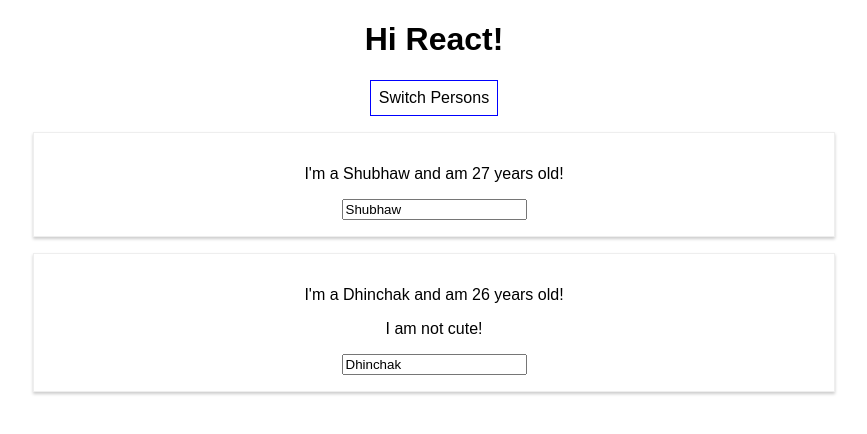
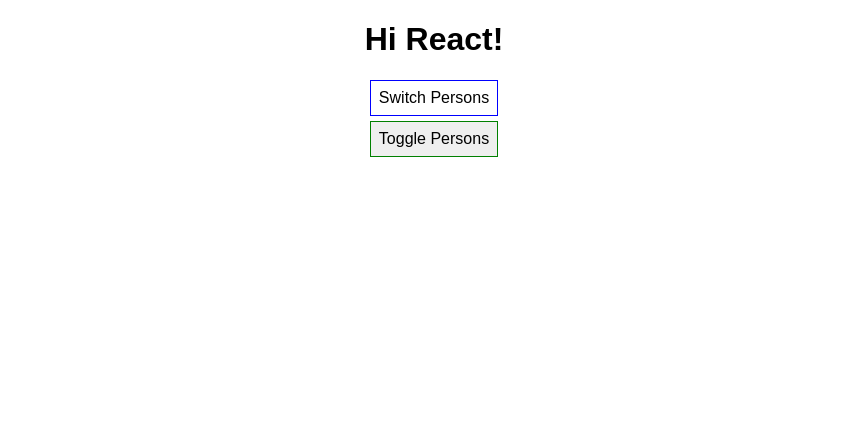
Before and after one commit to shubhaw/react-complete-guide, a React (Create React App) app: page / in a window 1280 px wide. Shown: the top 434 px of the page, without its empty margins (206-1073 px from the left). Built offline with nearby package versions, Linux system fonts and the light colour scheme.

Commit message:
lecture 52

```diff
--- a/src/App.css
+++ b/src/App.css
@@ -1,3 +1,11 @@
 .App {
   text-align: center;
 }
+
+.ToggleButton {
+  font: inherit;
+  border: 1px solid green;
+  cursor: pointer;
+  padding: 8px;
+  margin: 5px auto;
+}
--- a/src/App.js
+++ b/src/App.js
@@ -7,7 +7,8 @@
     persons: [
       { name: 'Shubhaw', age: '27' },
       { name: 'Dhinchak', age: '26' }
-    ]
+    ],
+    showPersons: false
   };
 
   switchPersonHandler = (newName1, newName2) => {
@@ -28,6 +29,14 @@
     });
   }
 
+  togglePersonsHandler = () => {
+    const doesShow = this.state.showPersons;
+    this.setState({
+      showPersons: !doesShow
+    })
+  }
+
+
   render() {
 
     const buttonStyle = {
@@ -45,6 +54,11 @@
           onClick={() => this.switchPersonHandler('Dhinchak!', 'Shubhaw!')}>
             Switch Persons
         </button>
+        <br />
+        <button className='ToggleButton' onClick={this.togglePersonsHandler}>Toggle Persons</button>
+        {
+          this.state.showPersons ?
+          <div>
             <Person name={this.state.persons[0].name} age={this.state.persons[0].age} />
             <Person
               name={this.state.persons[1].name}
@@ -55,6 +69,9 @@
                 I am not cute!
             </Person>
           </div>
+          : null
+        }
+      </div>
     );
   }
 }
```
Lines whose indentation alone changed are shown as unchanged.
